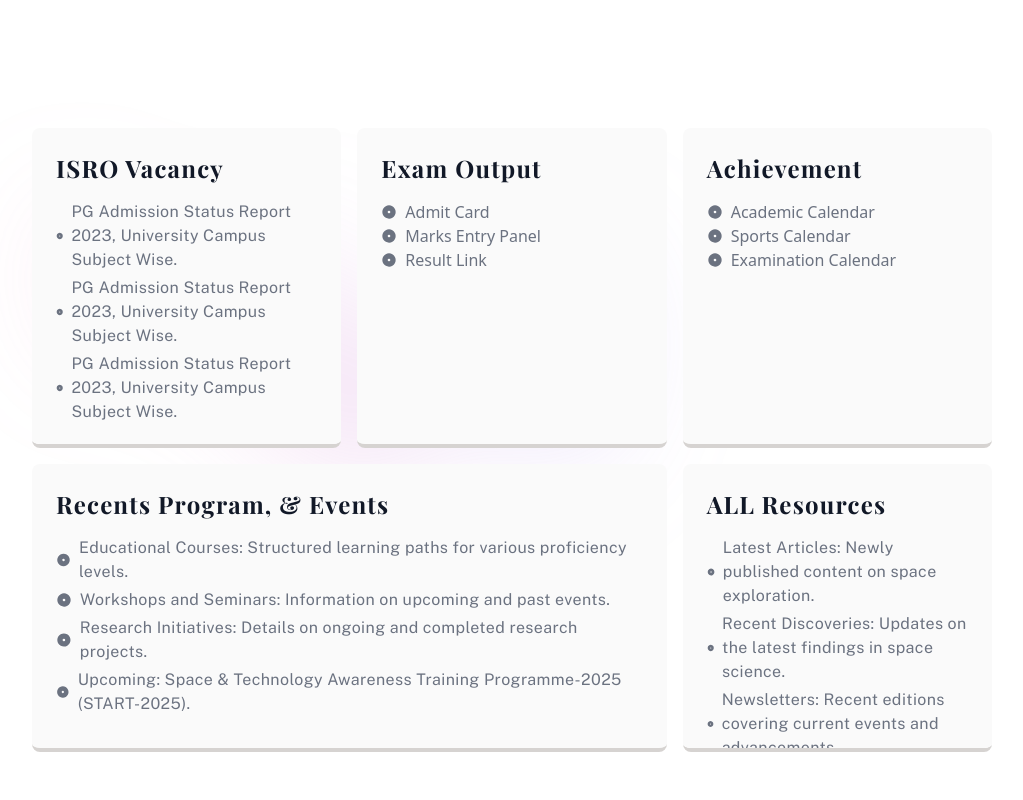
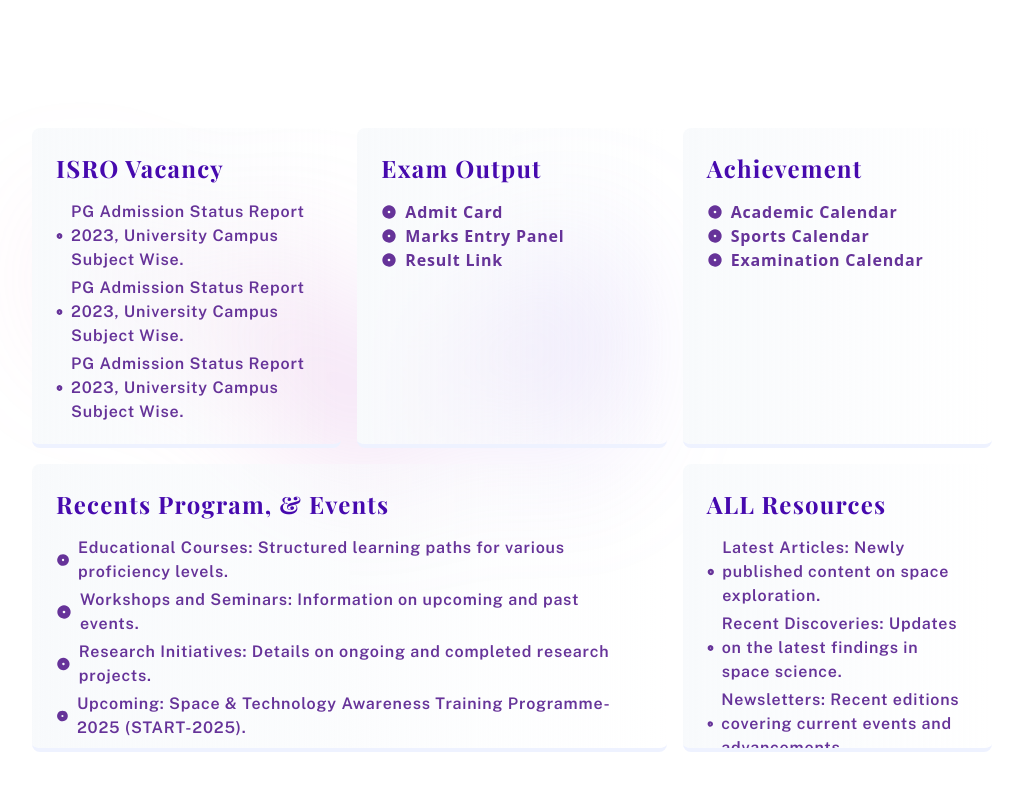
Before and after one commit to SwaroopArya65/ISRO-SpaceHub, a React (Vite) app in the folder frontend/: page / in a window 1280 px wide. Shown: the part 780-1580 px from the top of the page, without its empty margins (128-1151 px from the left). Built offline with nearby package versions, Linux system fonts and the light colour scheme; a web font is replaced by a local one.

Commit message:
minor changes in font style

```diff
--- a/frontend/src/components/InfoBanner.jsx
+++ b/frontend/src/components/InfoBanner.jsx
@@ -7,90 +7,90 @@
     return (
         <div className="grid grid-cols-3 gap-4">
             <GradientBg />
-            <div className="h-80 overflow-y-scroll scrollbar-custom scroll-smooth bg-gradient-to-r bg-zinc-50 border-b-4 border-stone-300 p-6 rounded-lg">
-                <h2 className="text-gray-900 text-2xl font-playfair tracking-wider font-bold mb-4">ISRO Vacancy</h2>
-                <Link to="/" className="flex items-center text-gray-500  hover:font-bold font-publicSans tracking-wide mb-1">
+            <div className="h-80 overflow-y-scroll scrollbar-custom scroll-smooth bg-gradient-to-r from-slate-50 border-b-4 border-indigo-50 p-6 rounded-lg">
+                <h2 className="text-text-color2 text-2xl font-playfair tracking-wider font-bold mb-4">ISRO Vacancy</h2>
+                <Link to="/" className="flex items-center text-text-color font-semibold hover:font-bold font-publicSans tracking-wider mb-1">
                     <TbCircleDotFilled className='mr-2' />
                     PG Admission Status Report 2023, University Campus Subject Wise.
                 </Link>
-                <Link to="/" className="flex items-center text-gray-500  hover:font-bold font-publicSans tracking-wide mb-1">
+                <Link to="/" className="flex items-center text-text-color font-semibold hover:font-bold font-publicSans tracking-wider mb-1">
                     <TbCircleDotFilled className='mr-2' />
                     PG Admission Status Report 2023, University Campus Subject Wise.
                 </Link>
-                <Link to="/" className="flex items-center text-gray-500  hover:font-bold font-publicSans tracking-wide mb-1">
+                <Link to="/" className="flex items-center text-text-color font-semibold hover:font-bold font-publicSans tracking-wider mb-1">
                     <TbCircleDotFilled className='mr-2' />
                     PG Admission Status Report 2023, University Campus Subject Wise.
                 </Link>
 
             </div>
 
-            <div className="h-80 overflow-y-scroll scrollbar-custom scroll-smooth bg-gradient-to-r bg-zinc-50 border-b-4 border-stone-300 p-6 rounded-lg">
-                <h2 className="text-gray-900 text-2xl font-playfair tracking-wider font-bold mb-4">Exam Output</h2>
-                <Link to="/" className=" flex items-center text-gray-500 hover:font-bold">
+            <div className="h-80 overflow-y-scroll scrollbar-custom scroll-smooth bg-gradient-to-r from-slate-50 border-b-4 border-indigo-50 p-6 rounded-lg">
+                <h2 className="text-text-color2 text-2xl font-playfair tracking-wider font-bold mb-4">Exam Output</h2>
+                <Link to="/" className=" flex items-center text-text-color font-semibold hover:font-bold tracking-wider">
                     <TbCircleDotFilled className='mr-2' />
                     Admit Card
                 </Link>
-                <Link to="/" className=" flex items-center text-gray-500 hover:font-bold">
+                <Link to="/" className=" flex items-center text-text-color font-semibold hover:font-bold tracking-wider">
                     <TbCircleDotFilled className='mr-2' />
                     Marks Entry Panel
                 </Link>
-                <Link to="/" className=" flex items-center text-gray-500 hover:font-bold">
+                <Link to="/" className=" flex items-center text-text-color font-semibold hover:font-bold tracking-wider">
                     <TbCircleDotFilled className='mr-2' />
                     Result Link
                 </Link>
             </div>
 
-            <div className="h-80 overflow-y-scroll scrollbar-custom scroll-smooth bg-gradient-to-r bg-zinc-50 border-b-4 border-stone-300 p-6 rounded-lg">
-                <h2 className="text-gray-900 text-2xl font-playfair tracking-wider font-bold mb-4">Achievement</h2>
-                <Link to="/" className=" flex items-center text-gray-500 hover:font-bold">
+            <div className="h-80 overflow-y-scroll scrollbar-custom scroll-smooth bg-gradient-to-r from-slate-50 border-b-4 border-indigo-50 p-6 rounded-lg">
+                <h2 className="text-text-color2 text-2xl font-playfair tracking-wider font-bold mb-4">Achievement</h2>
+                <Link to="/" className=" flex items-center text-text-color font-semibold hover:font-bold tracking-wider">
                     <TbCircleDotFilled className='mr-2' />
                     Academic Calendar
                 </Link>
-                <Link to="/" className=" flex items-center text-gray-500 hover:font-bold">
+                <Link to="/" className=" flex items-center text-text-color font-semibold hover:font-bold tracking-wider">
                     <TbCircleDotFilled className='mr-2' />
                     Sports Calendar
                 </Link>
-                <Link to="/" className=" flex items-center text-gray-500 hover:font-bold">
+                <Link to="/" className=" flex items-center text-text-color font-semibold hover:font-bold tracking-wider">
                     <TbCircleDotFilled className='mr-2' />
                     Examination Calendar
                 </Link>
             </div>
 
-            <div className="h-72 overflow-y-scroll scrollbar-custom scroll-smooth col-span-2 bg-gradient-to-r bg-zinc-50 border-b-4 border-stone-300 p-6 rounded-lg">
-                <h2 className="text-gray-900 text-2xl font-playfair tracking-wider font-bold mb-4">Recents Program, & Events</h2>
-                <Link to="/" className="flex items-center text-gray-500 hover:font-bold mb-1 font-publicSans tracking-wide">
+            <div className="h-72 overflow-y-scroll scrollbar-custom scroll-smooth col-span-2 bg-gradient-to-r from-slate-50 border-b-4 border-indigo-50 p-6 rounded-lg">
+                <h2 className="text-text-color2 text-2xl font-playfair tracking-wider font-bold mb-4">Recents Program, & Events</h2>
+                <Link to="/" className="flex items-center text-text-color font-semibold hover:font-bold mb-1 font-publicSans tracking-wider">
                     <TbCircleDotFilled className='mr-2' />
                     Educational Courses: Structured learning paths for various proficiency levels.
                 </Link>
-                <Link to="/" className="flex items-center text-gray-500 hover:font-bold mb-1 font-publicSans tracking-wide">
+                <Link to="/" className="flex items-center text-text-color font-semibold hover:font-bold mb-1 font-publicSans tracking-wider">
                     <TbCircleDotFilled className='mr-2' />
                     Workshops and Seminars: Information on upcoming and past events.
                 </Link>
-                <Link to="/" className="flex items-center text-gray-500 hover:font-bold mb-1 font-publicSans tracking-wide">
+                <Link to="/" className="flex items-center text-text-color font-semibold hover:font-bold mb-1 font-publicSans tracking-wider">
                     <TbCircleDotFilled className='mr-2' />
                     Research Initiatives: Details on ongoing and completed research projects.
                 </Link>
-                <Link to="/" className="flex items-center text-gray-500 hover:font-bold mb-1 font-publicSans tracking-wide">
+                <Link to="/" className="flex items-center text-text-color font-semibold hover:font-bold mb-1 font-publicSans tracking-wider">
                     <TbCircleDotFilled className='mr-2' />
                     Upcoming: Space & Technology Awareness Training Programme-2025 (START-2025).
                 </Link>
             </div>
 
-            <div className="h-72 overflow-y-scroll scrollbar-custom scroll-smooth bg-gradient-to-r bg-zinc-50 border-b-4 border-stone-300 p-6 rounded-lg">
-                <h2 className="text-gray-900 text-2xl font-playfair tracking-wider font-bold mb-4">ALL Resources</h2>
-                <Link to="/" className="flex items-center text-gray-500 hover:font-bold mb-1 font-publicSans tracking-wide">
+            <div className="h-72 overflow-y-scroll scrollbar-custom scroll-smooth bg-gradient-to-r from-slate-50 border-b-4 border-indigo-50 p-6 rounded-lg">
+                <h2 className="text-text-color2 text-2xl font-playfair tracking-wider font-bold mb-4">ALL Resources</h2>
+                <Link to="/" className="flex items-center text-text-color font-semibold hover:font-bold mb-1 font-publicSans tracking-wider">
                     <TbCircleDotFilled className='mr-2' />
                     Latest Articles: Newly published content on space exploration.
                 </Link>
-                <Link to="/" className="flex items-center text-gray-500 hover:font-bold mb-1 font-publicSans tracking-wide">
+                <Link to="/" className="flex items-center text-text-color font-semibold hover:font-bold mb-1 font-publicSans tracking-wider">
                     <TbCircleDotFilled className='mr-2' />
                     Recent Discoveries: Updates on the latest findings in space science.
                 </Link>
-                <Link to="/" className="flex items-center text-gray-500 hover:font-bold mb-1 font-publicSans tracking-wide">
+                <Link to="/" className="flex items-center text-text-color font-semibold hover:font-bold mb-1 font-publicSans tracking-wider">
                     <TbCircleDotFilled className='mr-2' />
                     Newsletters: Recent editions covering current events and advancements.
                 </Link>
-                <Link to="/" className="flex items-center text-gray-500 hover:font-bold mb-1 font-publicSans tracking-wide">
+                <Link to="/" className="flex items-center text-text-color font-semibold hover:font-bold mb-1 font-publicSans tracking-wider">
                     <TbCircleDotFilled className='mr-2' />
                     Educational Programs: Newly published content on space exploration.
                 </Link>
```
